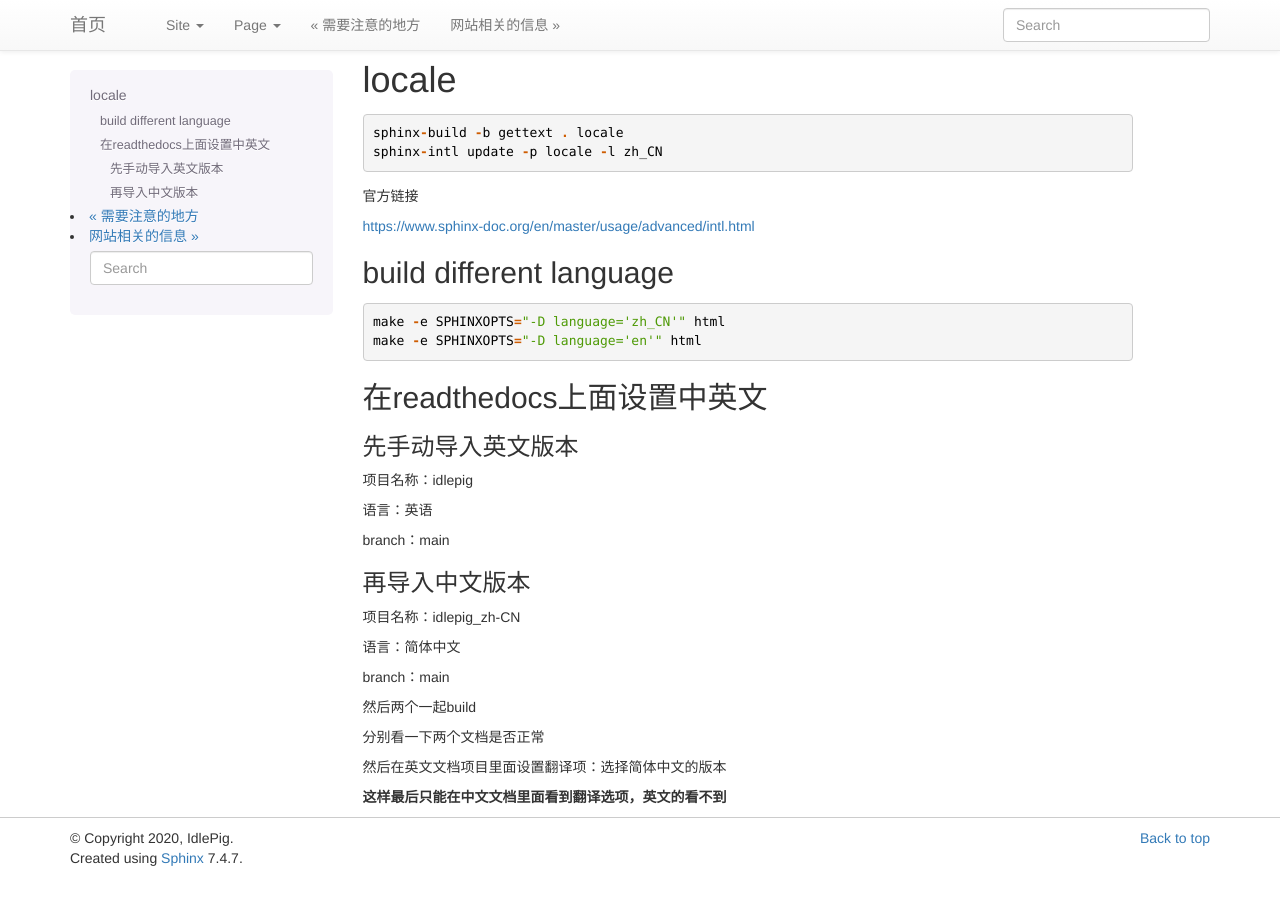
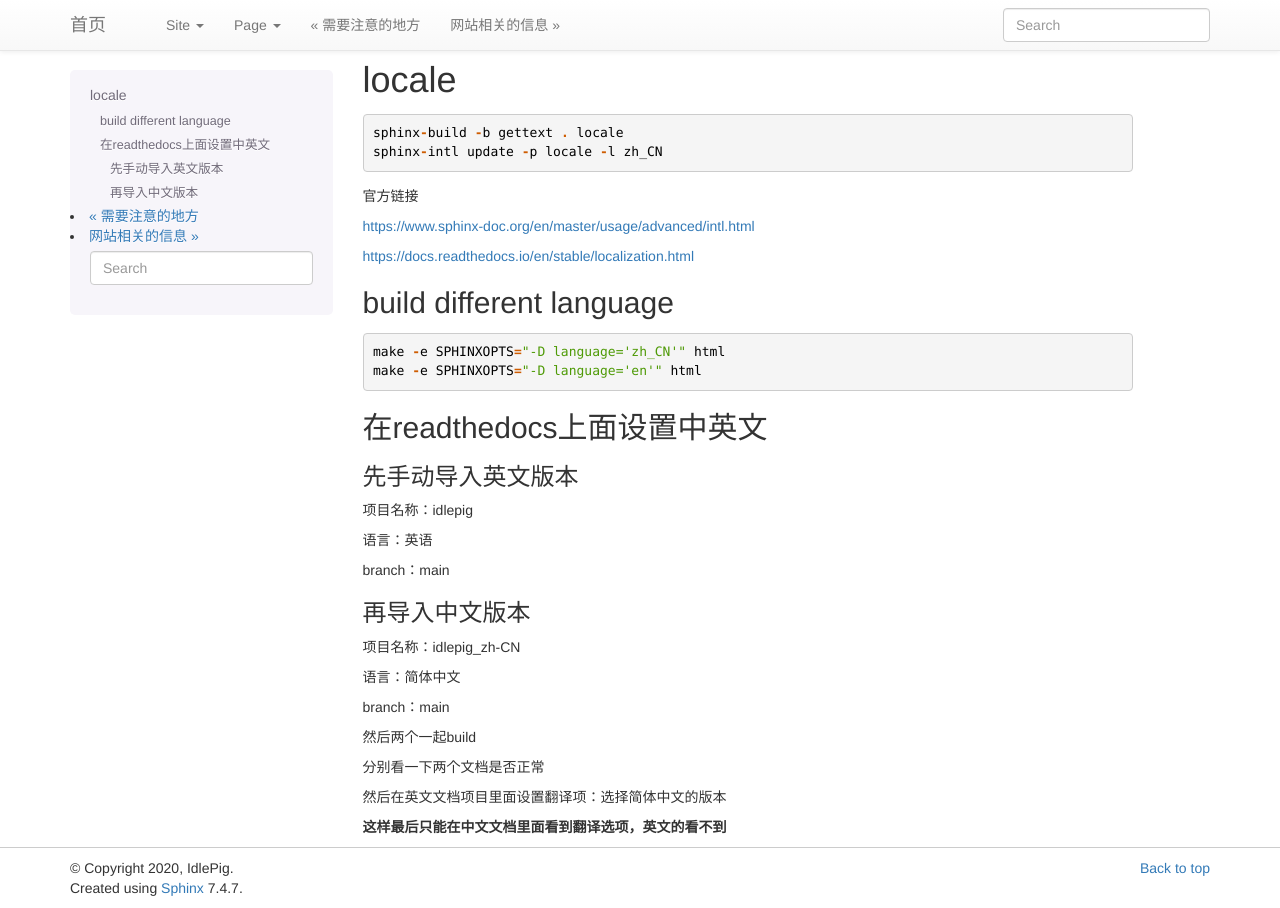
Before and after one commit to otfsenter/idlepig, a Sphinx documentation site: the page built from source/sphinx/locale.rst, in a window 1280 px wide. Built offline with Sphinx 7.4.7, drawn with Linux system fonts in a browser that asks for light colours; some of the changed lines change nothing that is shown.

Commit message:
update readthedocs url

```diff
--- a/source/sphinx/locale.rst
+++ b/source/sphinx/locale.rst
@@ -15,6 +15,8 @@ locale
 官方链接
 
 https://www.sphinx-doc.org/en/master/usage/advanced/intl.html
+
+https://docs.readthedocs.io/en/stable/localization.html
 
 
 build different language
@@ -52,7 +54,6 @@ branch：main
 
 然后两个一起build
 
-
 分别看一下两个文档是否正常
 
 然后在英文文档项目里面设置翻译项：选择简体中文的版本
```
